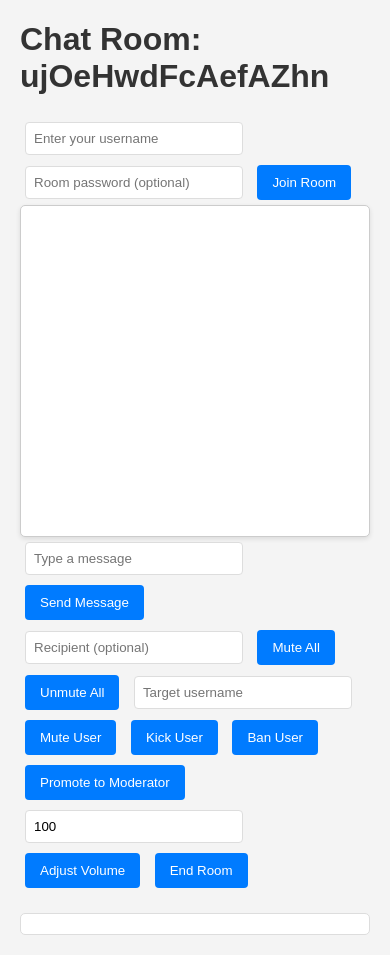
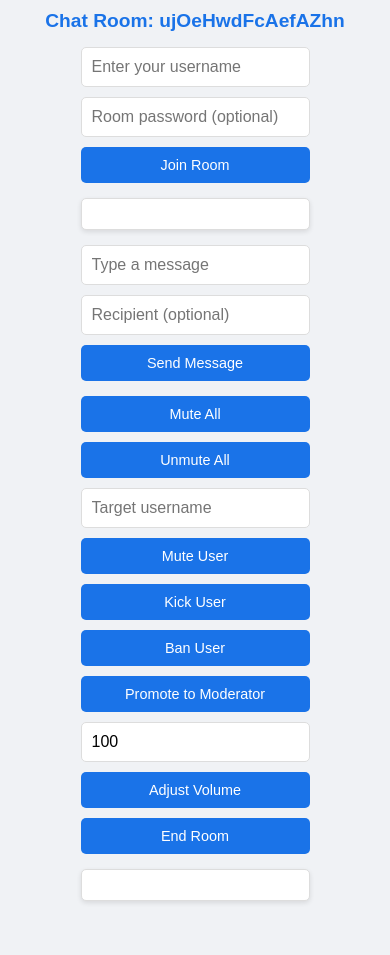
Before and after one commit to ocean-master0/live.chat, a Flask app: page / in a window 390 px wide. After the commit the page ends 903 px from the top, so only its background shows below. Run offline with Flask 3, Linux system fonts and the light colour scheme; some libraries are stand-ins or nearby versions.

Commit message:
Switched to eventlet and improved mobile-friendly design

```diff
--- a/app.py
+++ b/app.py
@@ -3,7 +3,6 @@ from flask_socketio import SocketIO, emit, join_room, leave_room
 from flask_sqlalchemy import SQLAlchemy
 from flask_cors import CORS
 import os
-import time
 import random
 import string
 import logging
@@ -13,6 +12,9 @@ from werkzeug.security import generate_password_hash, check_password_hash
 from cryptography.fernet import Fernet
 import re
 from dotenv import load_dotenv
+import eventlet
+
+eventlet.monkey_patch()  # Eventlet ke liye patch
 
 load_dotenv()
 
@@ -22,7 +24,7 @@ app.config['SQLALCHEMY_DATABASE_URI'] = os.getenv('DATABASE_URI', 'sqlite:///cha
 app.config['SQLALCHEMY_TRACK_MODIFICATIONS'] = False
 
 db = SQLAlchemy(app)
-socketio = SocketIO(app, cors_allowed_origins="*", engineio_logger=True)
+socketio = SocketIO(app, async_mode='eventlet', cors_allowed_origins="*")
 CORS(app)
 
 if not app.debug:
--- a/requirements.txt
+++ b/requirements.txt
@@ -5,4 +5,4 @@ Flask-Cors==4.0.0
 python-dotenv==1.0.0
 cryptography==41.0.4
 Werkzeug==2.3.7
-gunicorn==20.1.0
+eventlet==0.33.3
--- a/templates/index.html
+++ b/templates/index.html
@@ -3,73 +3,118 @@
 <head>
     <meta charset="UTF-8">
     <meta name="viewport" content="width=device-width, initial-scale=1.0">
-    <title>Chat App</title>
+    <title>Live Chat</title>
     <style>
+        * {
+            margin: 0;
+            padding: 0;
+            box-sizing: border-box;
+            font-family: Arial, sans-serif;
+        }
         body {
-            font-family: Arial, sans-serif;
-            margin: 20px;
-            background-color: #f4f4f4;
+            background-color: #f0f2f5;
+            color: #333;
+            padding: 10px;
+            display: flex;
+            flex-direction: column;
+            min-height: 100vh;
         }
         h1 {
-            color: #333;
+            text-align: center;
+            margin-bottom: 15px;
+            font-size: 1.5em;
+            color: #1a73e8;
+        }
+        .container {
+            max-width: 600px;
+            margin: 0 auto;
+            flex-grow: 1;
+            display: flex;
+            flex-direction: column;
+        }
+        .input-group, .controls {
+            display: flex;
+            flex-wrap: wrap;
+            gap: 10px;
+            margin-bottom: 15px;
+            justify-content: center;
+        }
+        input[type="text"], input[type="number"] {
+            padding: 10px;
+            border: 1px solid #ddd;
+            border-radius: 5px;
+            flex: 1 1 100%;
+            max-width: 100%;
+            font-size: 1em;
+        }
+        button {
+            padding: 10px 20px;
+            background-color: #1a73e8;
+            color: white;
+            border: none;
+            border-radius: 5px;
+            cursor: pointer;
+            flex: 1 1 auto;
+            font-size: 0.9em;
+            transition: background-color 0.3s;
+        }
+        button:hover {
+            background-color: #1557b0;
         }
         #messages {
-            border: 1px solid #ccc;
+            flex-grow: 1;
+            border: 1px solid #ddd;
             padding: 15px;
-            height: 300px;
-            overflow-y: scroll;
+            background-color: #fff;
+            border-radius: 5px;
+            overflow-y: auto;
+            margin-bottom: 15px;
+            box-shadow: 0 2px 5px rgba(0, 0, 0, 0.1);
+        }
+        #messages p {
+            margin: 5px 0;
+            word-wrap: break-word;
+        }
+        #users {
+            border: 1px solid #ddd;
+            padding: 15px;
             background-color: #fff;
             border-radius: 5px;
             box-shadow: 0 2px 5px rgba(0, 0, 0, 0.1);
         }
-        #messages p {
-            margin: 5px 0;
+        #users h3 {
+            margin-bottom: 10px;
+            color: #1a73e8;
         }
-        input[type="text"], input[type="number"] {
-            padding: 8px;
-            margin: 5px;
-            border: 1px solid #ddd;
-            border-radius: 4px;
-            width: 200px;
+        @media (max-width: 600px) {
+            .input-group, .controls {
+                flex-direction: column;
+                align-items: stretch;
             }
             button {
-            padding: 10px 15px;
-            margin: 5px;
-            background-color: #007bff;
-            color: white;
-            border: none;
-            border-radius: 4px;
-            cursor: pointer;
-            transition: background-color 0.3s;
+                width: 100%;
             }
-        button:hover {
-            background-color: #0056b3;
+            h1 {
+                font-size: 1.2em;
             }
-        #users {
-            margin-top: 20px;
-            padding: 10px;
-            border: 1px solid #ddd;
-            background-color: #fff;
-            border-radius: 5px;
-        }
-        #users h3 {
-            margin-top: 0;
-            color: #333;
-        }
-        #users p {
-            margin: 5px 0;
         }
     </style>
 </head>
 <body>
     <h1>Chat Room: {{ room_id }}</h1>
+    <div class="container">
+        <div class="input-group">
             <input type="text" id="username" placeholder="Enter your username">
             <input type="text" id="password" placeholder="Room password (optional)">
             <button id="joinBtn">Join Room</button>
+        </div>
         <div id="messages"></div>
+        <div class="input-group">
             <input type="text" id="message" placeholder="Type a message">
+            <input type="text" id="recipient" placeholder="Recipient (optional)">
             <button id="sendBtn">Send Message</button>
-    <input type="text" id="recipient" placeholder="Recipient (optional)">
+        </div>
+        <div class="controls">
             <button id="muteAllBtn">Mute All</button>
             <button id="unmuteAllBtn">Unmute All</button>
             <input type="text" id="targetUser" placeholder="Target username">
@@ -80,7 +125,9 @@
             <input type="number" id="volume" min="0" max="100" value="100">
             <button id="adjustVolumeBtn">Adjust Volume</button>
             <button id="endRoomBtn">End Room</button>
+        </div>
         <div id="users"></div>
+    </div>
 
     <script src="https://cdnjs.cloudflare.com/ajax/libs/socket.io/4.7.5/socket.io.js"></script>
     <script>
@@ -214,10 +261,12 @@
 
         socket.on('new_message', (data) => {
             messagesDiv.innerHTML += `<p>${data.username} [${data.timestamp}]: ${data.message}</p>`;
+            messagesDiv.scrollTop = messagesDiv.scrollHeight;
         });
 
         socket.on('private_message', (data) => {
             messagesDiv.innerHTML += `<p>${data.username} to ${data.recipient} [${data.timestamp}]: ${data.message} (Private)</p>`;
+            messagesDiv.scrollTop = messagesDiv.scrollHeight;
         });
 
         socket.on('user_left', (data) => {
```
Lines whose indentation alone changed are shown as unchanged.
